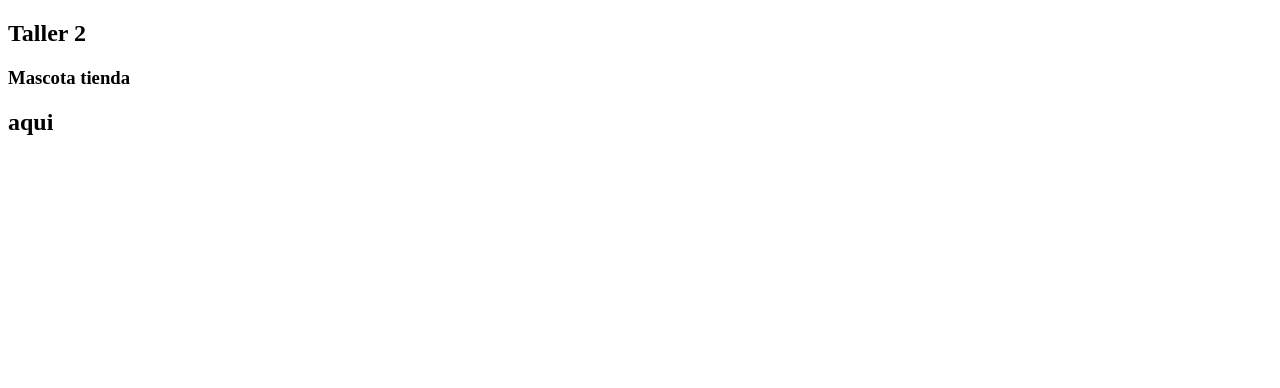
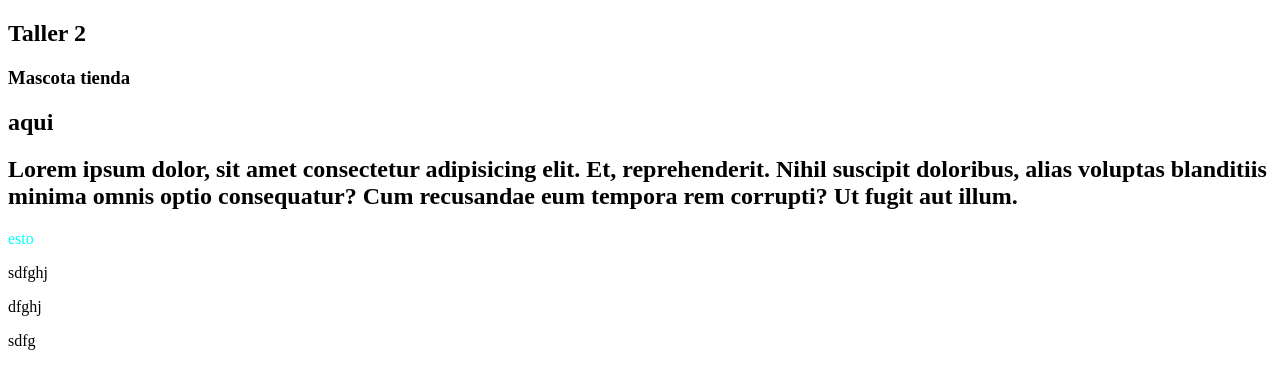
Before and after one commit to helado009/Taller2Git, a plain HTML site: page pages/index.html in a window 1280 px wide. Drawn offline with Linux system fonts and the light colour scheme.

```diff
--- a/pages/index.html
+++ b/pages/index.html
@@ -11,6 +11,14 @@
 <h2>Taller 2 </h2>
 <h3>Mascota tienda</h3>
 <h2>aqui</h2>
+<h2>Lorem ipsum dolor, sit amet consectetur adipisicing elit. Et, reprehenderit. Nihil suscipit doloribus, alias voluptas blanditiis minima omnis optio consequatur? Cum recusandae eum tempora rem corrupti? Ut fugit aut illum.</h2>
+
+    <p style="color: aqua;">esto</p>
+
+
+    <p>sdfghj</p>
+<div>dfghj</div>
+<p>sdfg</p>
 
 </body>
 </html>
```
